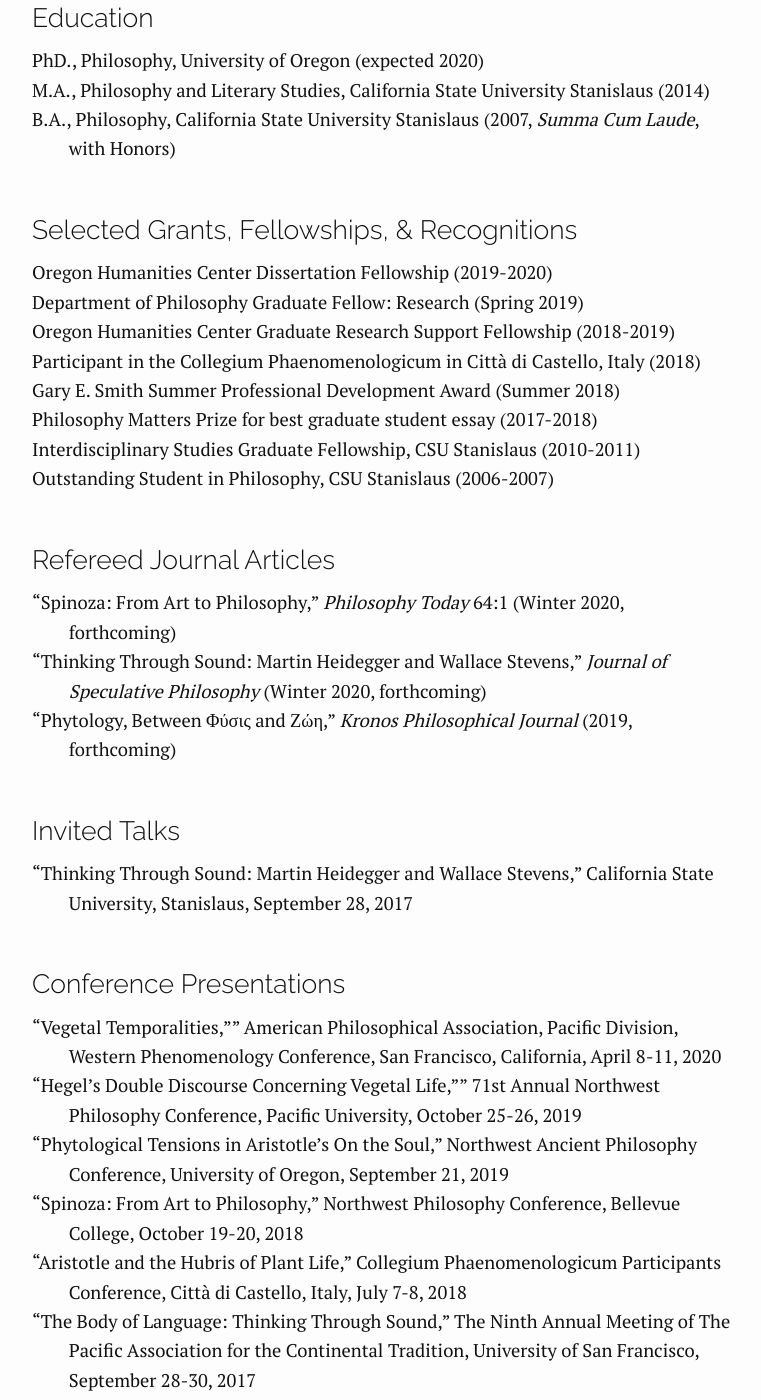
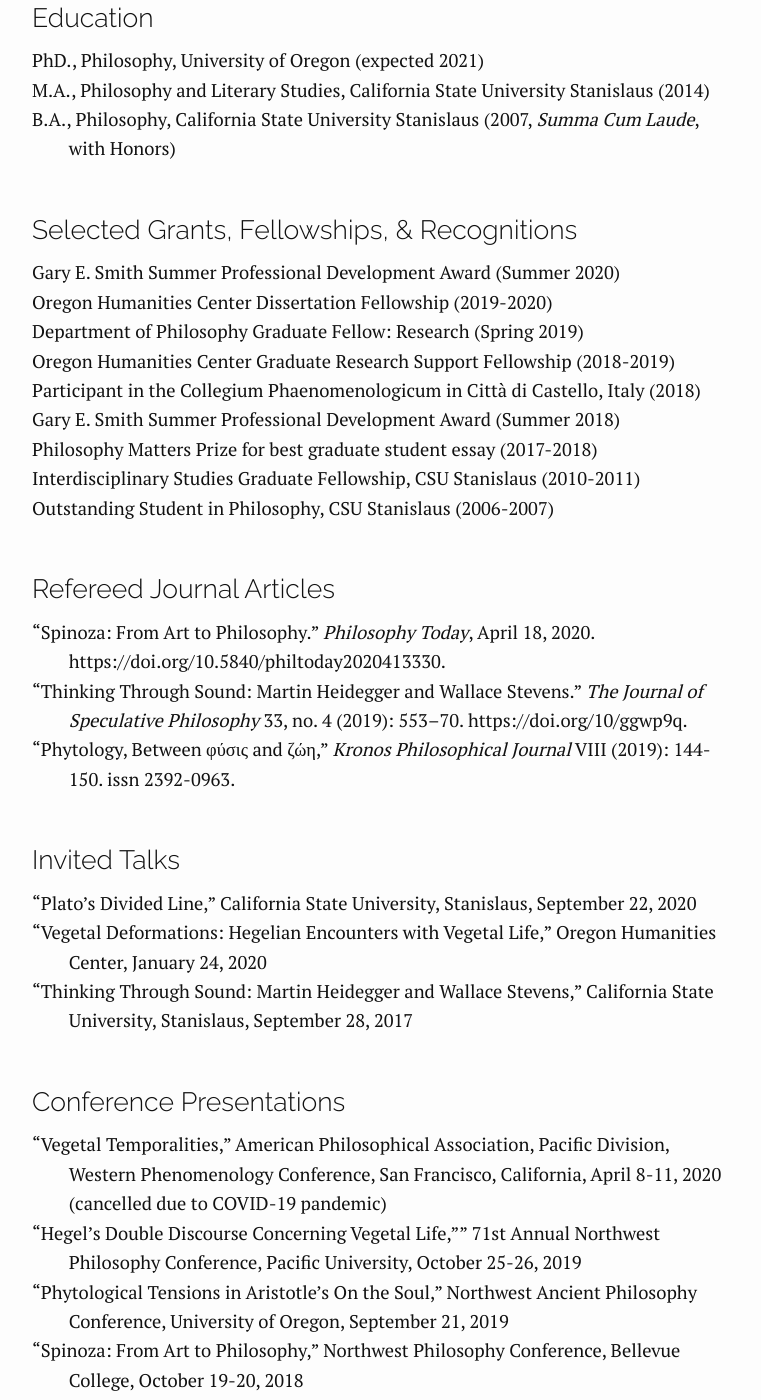
Before and after one commit to joshuakerr/joshuakerr.github.io.old, a Jekyll site: the page built from pages/cv.md, in a window 1280 px wide and 1400 px high, scrolled down 258 px. Shown: the whole window, without its empty margins (258-1019 px from the left). Built offline with Jekyll 4.4.1, drawn with Linux system fonts in a browser that asks for light colours.

Commit message:
2020 update

```diff
--- a/pages/cv.md
+++ b/pages/cv.md
@@ -6,11 +6,12 @@
 1. (See also: [teaching]({{ site.url }}/pages/teaching.html).)
 
 ### Education
-1. PhD., Philosophy, University of Oregon (expected 2020)
+1. PhD., Philosophy, University of Oregon (expected 2021)
 1. M.A., Philosophy and Literary Studies, California State University Stanislaus (2014)
 1. B.A., Philosophy, California State University Stanislaus (2007, *Summa Cum Laude*, with Honors)
 
 ### Selected Grants, Fellowships, & Recognitions
+1. Gary E. Smith Summer Professional Development Award (Summer 2020)
 1. Oregon Humanities Center Dissertation Fellowship (2019-2020)
 1. Department of Philosophy Graduate Fellow: Research (Spring 2019)
 1. Oregon Humanities Center Graduate Research Support Fellowship (2018-2019)
@@ -21,15 +22,17 @@
 1. Outstanding Student in Philosophy, CSU Stanislaus (2006-2007)
 
 ### Refereed Journal Articles
-1. “Spinoza: From Art to Philosophy,” *Philosophy Today* 64:1 (Winter 2020, forthcoming)
-1. “Thinking Through Sound: Martin Heidegger and Wallace Stevens,” *Journal of Speculative Philosophy* (Winter 2020, forthcoming)
-1. “Phytology, Between Φύσις and Ζώη,” *Kronos Philosophical Journal* (2019, forthcoming)
+1. “Spinoza: From Art to Philosophy.” *Philosophy Today*, April 18, 2020. https://doi.org/10.5840/philtoday2020413330.
+1. “Thinking Through Sound: Martin Heidegger and Wallace Stevens.” *The Journal of Speculative Philosophy* 33, no. 4 (2019): 553–70. https://doi.org/10/ggwp9q.
+1. “Phytology, Between φύσις and ζώη,” *Kronos Philosophical Journal* VIII (2019): 144-150. issn 2392-0963.
 
 ### Invited Talks
+1. “Plato’s Divided Line,” California State University, Stanislaus, September 22, 2020
+1. “Vegetal Deformations: Hegelian Encounters with Vegetal Life,” Oregon Humanities Center, January 24, 2020
 1. "Thinking Through Sound: Martin Heidegger and Wallace Stevens," California State University, Stanislaus, September 28, 2017
 
 ### Conference Presentations
-1. "Vegetal Temporalities,"" American Philosophical Association, Pacific Division, Western Phenomenology Conference, San Francisco, California, April 8-11, 2020
+1. "Vegetal Temporalities," American Philosophical Association, Pacific Division, Western Phenomenology Conference, San Francisco, California, April 8-11, 2020 (cancelled due to COVID-19 pandemic)
 1. "Hegel’s Double Discourse Concerning Vegetal Life,"" 71st Annual Northwest Philosophy Conference, Pacific University, October 25-26, 2019
 1. "Phytological Tensions in Aristotle’s On the Soul," Northwest Ancient Philosophy Conference, University of Oregon, September 21, 2019
 1. "Spinoza: From Art to Philosophy," Northwest Philosophy Conference, Bellevue College, October 19-20, 2018
```
